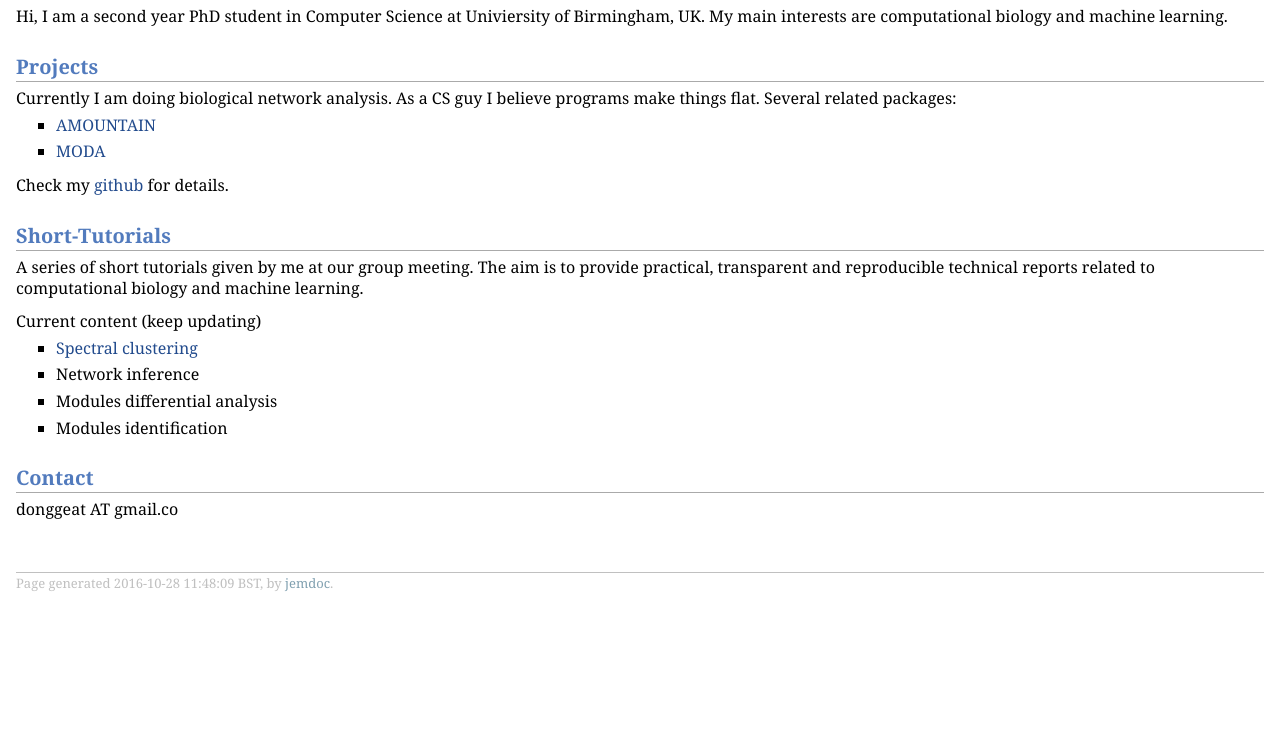
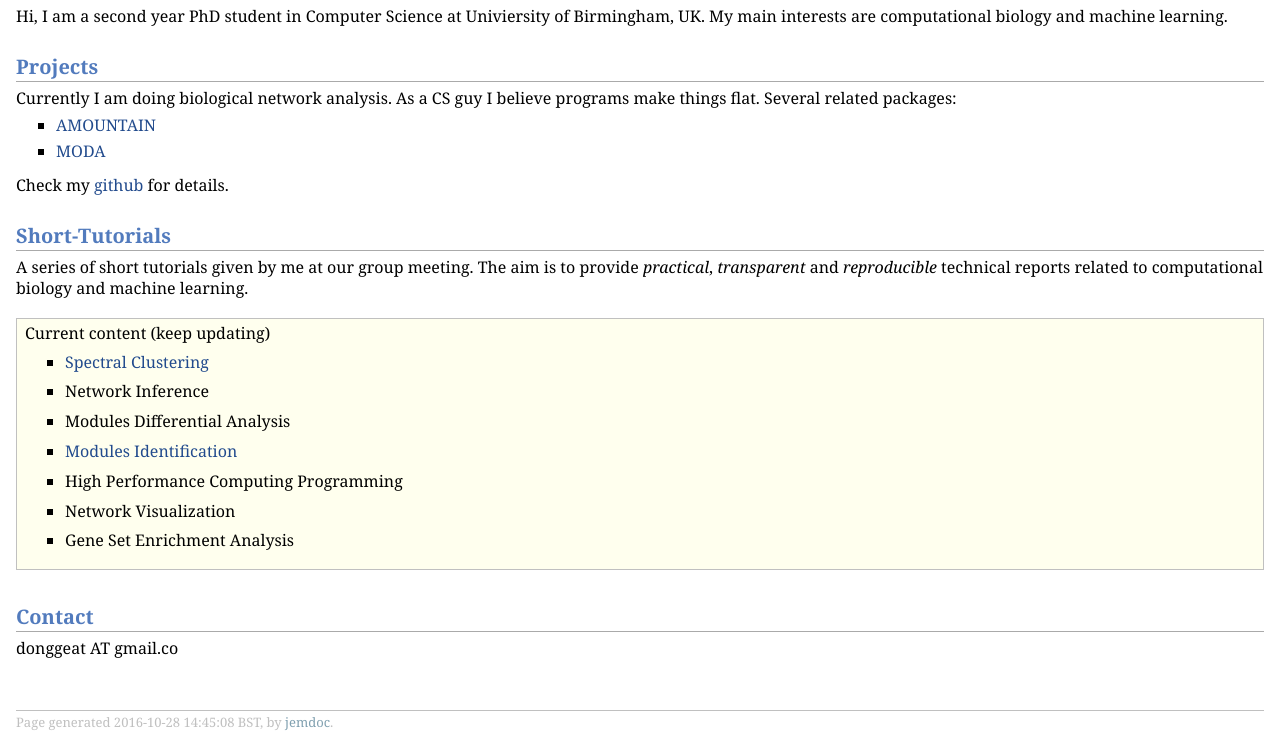
Before and after one commit to fairmiracle/fairmiracle.github.io, a plain HTML site: page index.html in a window 1280 px wide. Shown: the part 66-805 px from the top of the page. Drawn offline with Linux system fonts and the light colour scheme.

Commit message:
css makes better

```diff
--- a/index.html
+++ b/index.html
@@ -23,23 +23,32 @@
 </ul>
 <p>Check my <a href="https://github.com/fairmiracle">github</a> for details.</p>
 <h2>Short-Tutorials</h2>
-<p>A series of short tutorials given by me at our group meeting. The aim is to provide practical, transparent and reproducible technical reports related to computational biology and machine learning. </p>
+<p>A series of short tutorials given by me at our group meeting. The aim is to provide <i>practical</i>, <i>transparent</i> and <i>reproducible</i> technical reports related to computational biology and machine learning. </p>
+<div class="infoblock">
+<div class="blockcontent">
 <p>Current content (keep updating)</p>
 <ul>
-<li><p><a href="https://fairmiracle.github.io/st/spectr.html">Spectral clustering</a></p>
+<li><p><a href="https://fairmiracle.github.io/st/spectr.html">Spectral Clustering</a></p>
 </li>
-<li><p>Network inference</p>
+<li><p>Network Inference</p>
 </li>
-<li><p>Modules differential analysis</p>
+<li><p>Modules Differential Analysis</p>
 </li>
-<li><p>Modules identification</p>
+<li><p><a href="https://www.synapse.org/#!Synapse:syn7136340/wiki/403063">Modules Identification</a></p>
+</li>
+<li><p>High Performance Computing Programming</p>
+</li>
+<li><p>Network Visualization</p>
+</li>
+<li><p>Gene Set Enrichment Analysis</p>
 </li>
 </ul>
+</div></div>
 <h2>Contact</h2>
 <p>donggeat AT gmail.co</p>
 <div id="footer">
 <div id="footer-text">
-Page generated 2016-10-28 11:48:09 BST, by <a href="http://jemdoc.jaboc.net/">jemdoc</a>.
+Page generated 2016-10-28 14:45:08 BST, by <a href="http://jemdoc.jaboc.net/">jemdoc</a>.
 </div>
 </div>
 </div>
```
Also changed, not shown: 1 other file.
